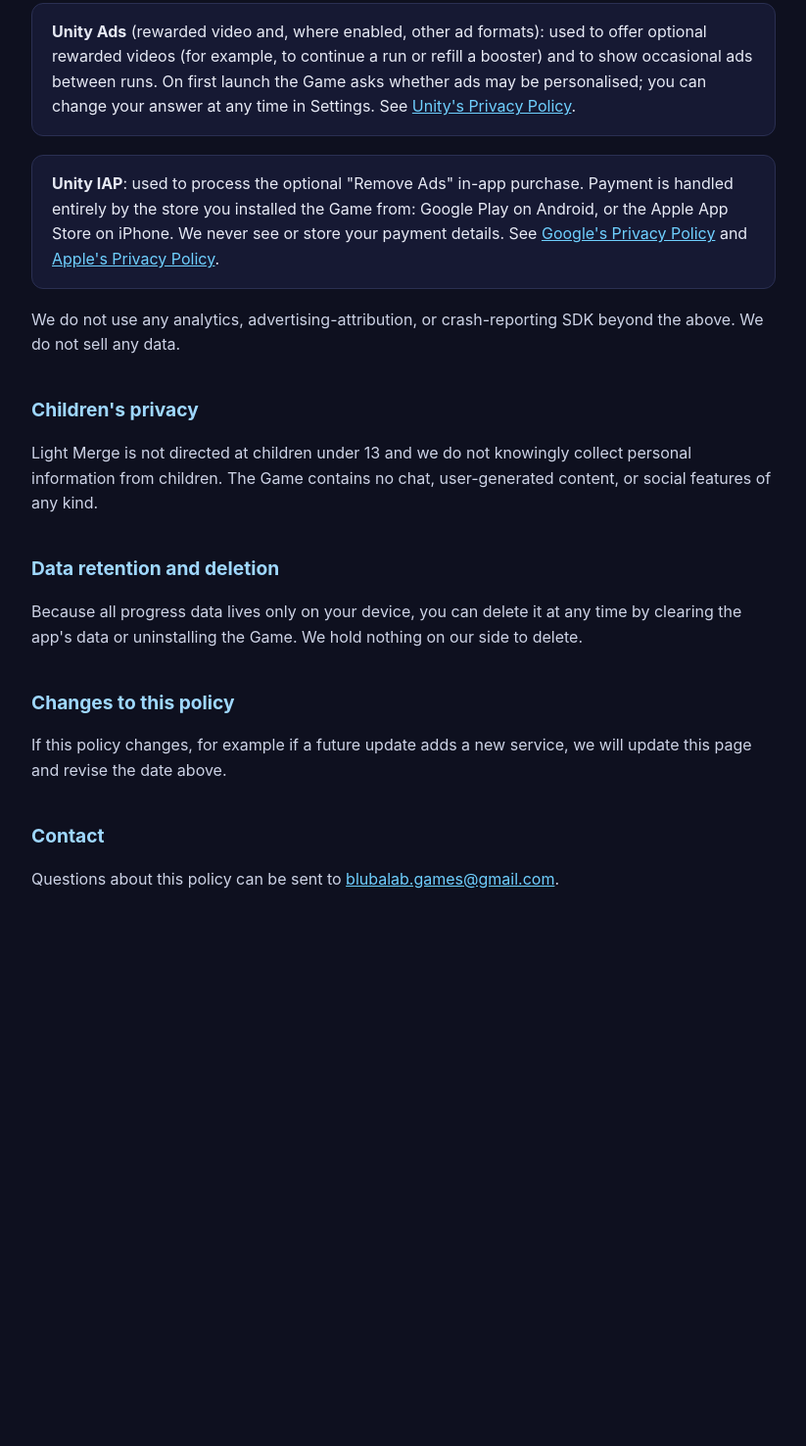
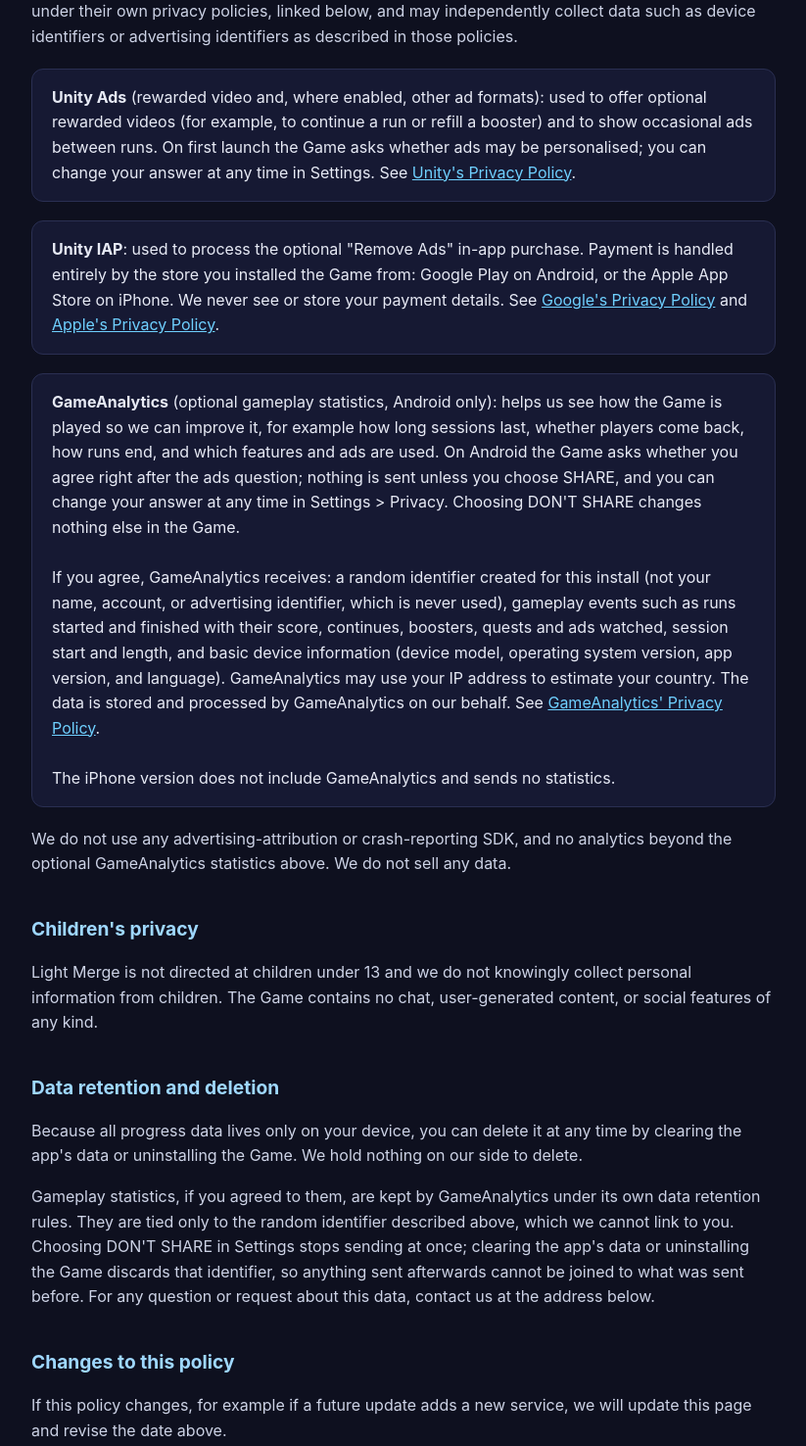
Before and after one commit to blubalab/light-merge-site, a plain HTML site: page privacy/index.html in a window 1280 px wide. Shown: the part 944-2420 px from the top of the page at 98% size, without its empty margins (228-1051 px from the left). Before the commit the page ends 1950 px from the top, so only its background shows below. Drawn offline with Linux system fonts and the light colour scheme.

Commit message:
Privacy policy: optional GameAnalytics statistics on Android, asked before anything is sent

```diff
--- a/privacy/index.html
+++ b/privacy/index.html
@@ -26,7 +26,7 @@
 <body>
 
 <h1>Light Merge<br>Privacy Policy</h1>
-<p class="updated">Last updated: November 14, 2026</p>
+<p class="updated">Last updated: November 18, 2026</p>
 
 <p>
 Light Merge ("the Game") is developed by Blubalab ("we", "us", "our"). This policy explains
@@ -41,6 +41,10 @@ We do not collect, store, or transmit any personal information ourselves. All of
 progress (coins, unlocked items, best runs, quest progress, settings) is saved
 in a single file on your own device and is never sent to us or to any server we control.
 Uninstalling the Game deletes this data.
+</p>
+<p>
+The one exception is the optional gameplay statistics described under GameAnalytics below,
+which are sent only on Android and only if you agree to them.
 </p>
 
 <h2>Permissions the Game requests</h2>
@@ -85,9 +89,29 @@ such as device identifiers or advertising identifiers as described in those poli
   Privacy Policy</a>.
 </div>
 
+<div class="box">
+  <strong>GameAnalytics</strong> (optional gameplay statistics, Android only): helps us see
+  how the Game is played so we can improve it, for example how long sessions last, whether
+  players come back, how runs end, and which features and ads are used. On Android the Game
+  asks whether you agree right after the ads question; nothing is sent unless you choose
+  SHARE, and you can change your answer at any time in Settings &gt; Privacy. Choosing
+  DON'T SHARE changes nothing else in the Game.
+  <br><br>
+  If you agree, GameAnalytics receives: a random identifier created for this install (not your
+  name, account, or advertising identifier, which is never used), gameplay events such as runs
+  started and finished with their score, continues, boosters, quests and ads watched, session
+  start and length, and basic device information (device model, operating system version,
+  app version, and language). GameAnalytics may use your IP address to estimate your country.
+  The data is stored and processed by GameAnalytics on our behalf. See
+  <a href="https://gameanalytics.com/privacy" target="_blank" rel="noopener">GameAnalytics'
+  Privacy Policy</a>.
+  <br><br>
+  The iPhone version does not include GameAnalytics and sends no statistics.
+</div>
+
 <p>
-We do not use any analytics, advertising-attribution, or crash-reporting SDK beyond the
-above. We do not sell any data.
+We do not use any advertising-attribution or crash-reporting SDK, and no analytics beyond
+the optional GameAnalytics statistics above. We do not sell any data.
 </p>
 
 <h2>Children's privacy</h2>
@@ -101,6 +125,14 @@ features of any kind.
 <p>
 Because all progress data lives only on your device, you can delete it at any time by
 clearing the app's data or uninstalling the Game. We hold nothing on our side to delete.
+</p>
+<p>
+Gameplay statistics, if you agreed to them, are kept by GameAnalytics under its own data
+retention rules. They are tied only to the random identifier described above, which we
+cannot link to you. Choosing DON'T SHARE in Settings stops sending at once; clearing the
+app's data or uninstalling the Game discards that identifier, so anything sent afterwards
+cannot be joined to what was sent before. For any question or request about this data,
+contact us at the address below.
 </p>
 
 <h2>Changes to this policy</h2>
```
